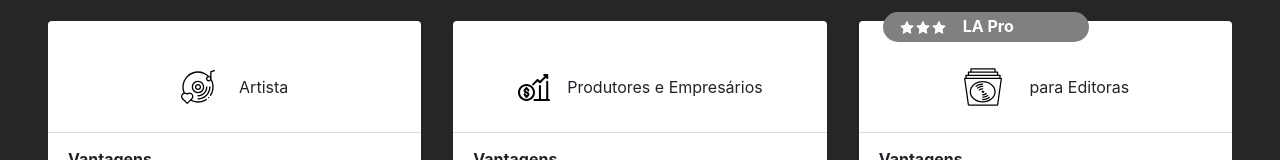
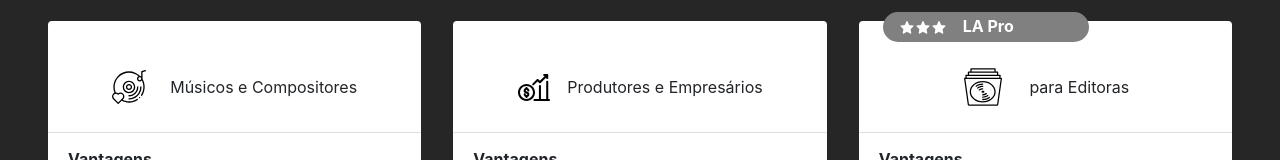
Before and after one commit to LA-Music/frontend-plataforma-consulta, a React (Create React App) app: page / in a window 1280 px wide. Shown: the part 465-625 px from the top of the page. Built offline with nearby package versions, Linux system fonts and the light colour scheme.

Commit message:
ajuste texto e favicon

```diff
--- a/public/index.html
+++ b/public/index.html
@@ -2,7 +2,7 @@
 <html lang="en">
   <head>
     <meta charset="utf-8" />
-    <link rel="icon" href="%PUBLIC_URL%/favicon.png" />
+    <link rel="icon" href="%PUBLIC_URL%/ico.svg" />
     <meta name="viewport" content="width=device-width, initial-scale=1" />
     <meta name="theme-color" content="#000000" />
     <meta
@@ -10,7 +10,7 @@
       content="LA MUSIC - Consulta de Crédito Retido"
     />
     <meta property="og:image" content="%PUBLIC_URL%/negativa-primaria.jpg">
-    <link rel="apple-touch-icon" href="%PUBLIC_URL%/favicon.png" />
+    <link rel="apple-touch-icon" href="%PUBLIC_URL%/ico.svg" />
     <!--
       manifest.json provides metadata used when your web app is installed on a
       user's mobile device or desktop. See https://developers.google.com/web/fundamentals/web-app-manifest/
--- a/src/pages/Who/index.js
+++ b/src/pages/Who/index.js
@@ -25,10 +25,14 @@ function Who(props) {
       <div className="col-xs-12 mb-3 col-xl-4 col-sm-12 col-md-12 col-lg-4 px-3" style={{width: '347px'}}>
         <Card style={{border: 'none'}}>
         <Budget style={{opacity:0}}>
-            <div className="mx-3"><AiFillStar/><AiFillStar/><AiFillStar/></div>
+            <div className="mx-3">
+              <AiFillStar/>
+              <AiFillStar/>
+              <AiFillStar/>
+            </div>
             LA Pro</Budget>
           <CardHeader className="justify-content-center align-items-center d-flex" style={{height: '91px', backgroundColor: '#fff'}}>
-            <CardTitle className="m-0 d-flex align-items-center justify-content-center"><img src={SongBlack} alt="Song" className="mr-4 img-fluid" /> Artista</CardTitle>
+            <CardTitle className="m-0 d-flex align-items-center justify-content-center"><img src={SongBlack} alt="Song" className="mr-4 img-fluid" /> Músicos e Compositores </CardTitle>
           </CardHeader>
           <CardBody style={{height: '258px'}}>
             <CardSubtitle style={{fontWeight: 'bold'}} className="mb-3">Vantagens</CardSubtitle>
```
Also changed, not shown: public/ico.svg (added).
